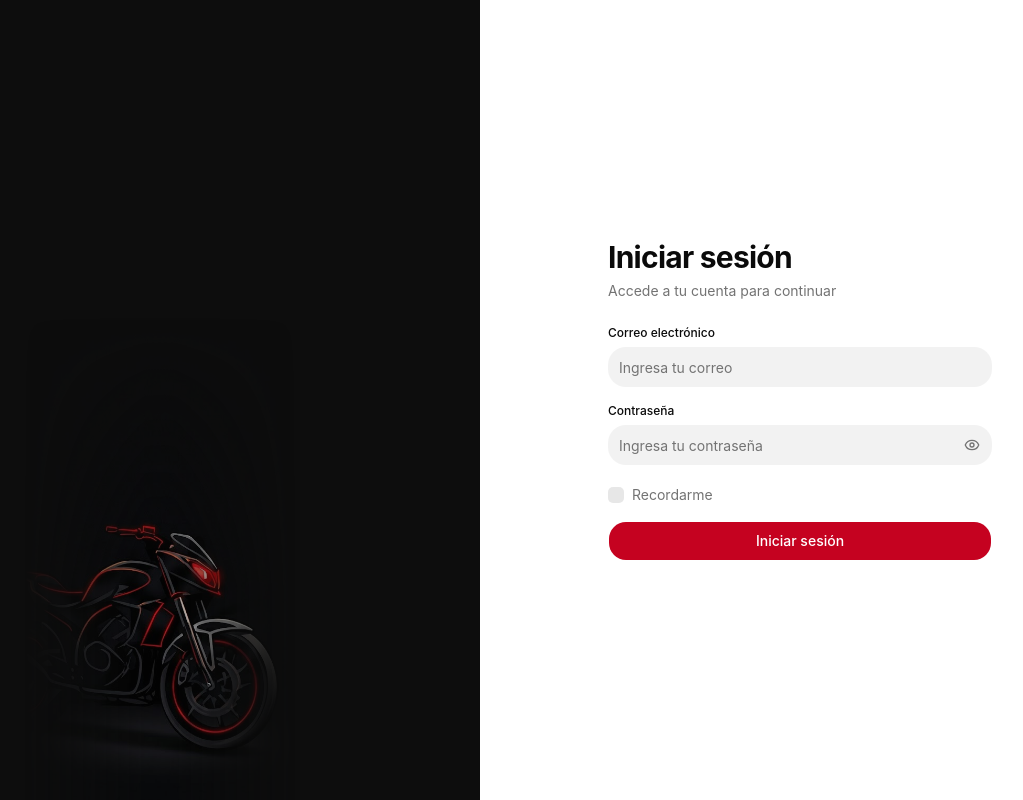
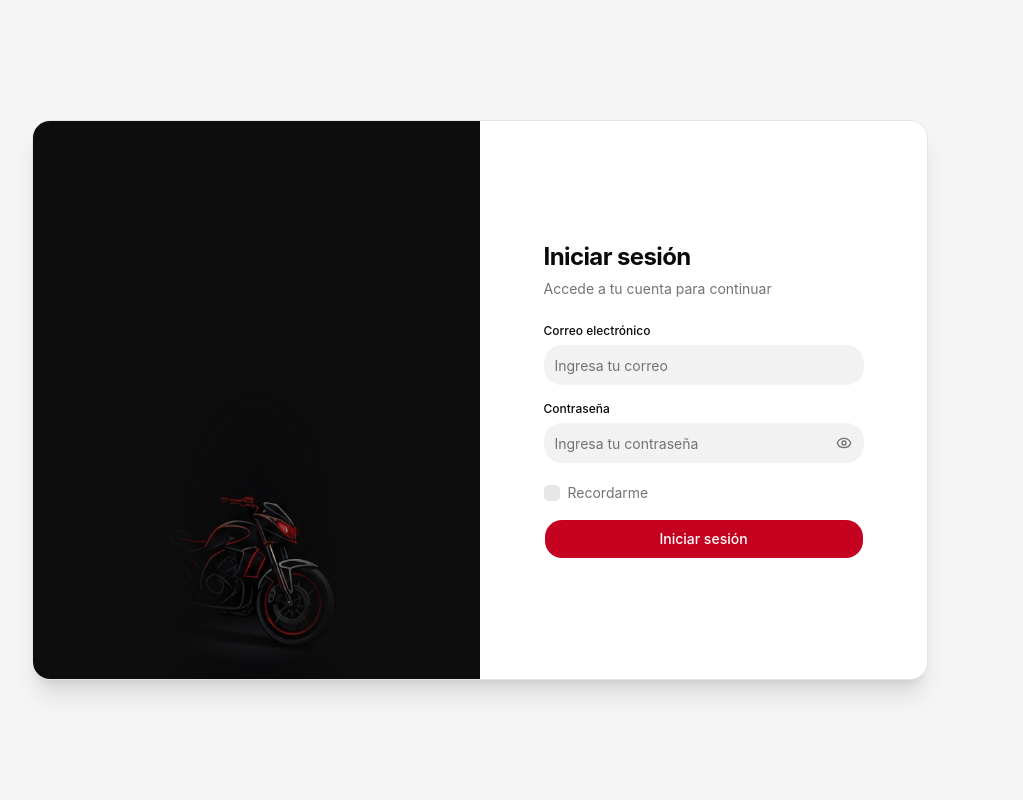
Before and after one commit to Jpblack90/mototrack-frontend, a React (Vite) app: page /login in a window 1280 px wide. Shown: the whole page, without its empty margins (160-1183 px from the left). Built offline with nearby package versions, Linux system fonts and the light colour scheme.

Commit message:
feat(ui): login como tarjeta centrada y compacta

```diff
--- a/src/pages/LoginPage.jsx
+++ b/src/pages/LoginPage.jsx
@@ -73,17 +73,19 @@ export default function LoginPage() {
   }
 
   return (
-    <div className="min-h-screen lg:h-screen lg:overflow-hidden grid lg:grid-cols-2 bg-background">
-      {/* ── COLUMNA IZQUIERDA — Panel de marca (oscuro, desktop) ── */}
+    <div className="min-h-screen bg-background lg:bg-muted flex flex-col lg:flex-row items-stretch lg:items-center justify-start lg:justify-center lg:p-6">
+      {/* ── TARJETA (desktop lg+) / FLUJO NORMAL (móvil < lg) ── */}
+      <div className="w-full flex-1 lg:flex-initial lg:max-w-4xl lg:h-140 grid lg:grid-cols-2 overflow-hidden lg:rounded-2xl lg:border lg:border-border bg-background lg:bg-card lg:shadow-xl">
+        {/* ── MITAD IZQUIERDA — Panel de marca (oscuro, desktop) ── */}
         <div className="relative hidden lg:flex flex-col overflow-hidden bg-sidebar">
           {/* Cabecera centrada: logo y lema animado */}
-        <div className="flex flex-col items-center pt-14 px-6 text-center z-10 shrink-0">
+          <div className="flex flex-col items-center pt-10 px-6 text-center z-10 shrink-0">
             <img
               src="/logo.png"
               alt="MotoTrack"
-            className="w-64 animate-splash-in"
+              className="w-48 animate-splash-in"
             />
-          <p className="mt-4 text-lg font-semibold text-sidebar-foreground animate-splash-tagline leading-snug">
+            <p className="mt-3 text-base font-semibold text-sidebar-foreground animate-splash-tagline leading-snug">
               Controla tu taller,
               <br />
               impulsa tu negocio
@@ -101,19 +103,19 @@ export default function LoginPage() {
           </div>
         </div>
 
-      {/* ── COLUMNA DERECHA — Formulario ── */}
-      <div className="flex flex-col min-h-screen lg:min-h-0">
+        {/* ── MITAD DERECHA — Formulario ── */}
+        <div className="flex flex-col flex-1 lg:flex-initial lg:h-full">
           {/* Franja superior solo en móvil/tablet (< lg) para contrastar el logo blanco */}
           <div className="lg:hidden flex items-center justify-center bg-sidebar py-4 px-4 shadow-xs">
             <img src="/logo.png" alt="MotoTrack" className="w-40" />
           </div>
 
-        {/* Formulario: en móvil arriba con pt-10, en desktop centrado */}
-        <div className="flex flex-1 items-start lg:items-center justify-center p-6 pt-10 sm:p-10 lg:p-10">
-          <div className="w-full max-w-sm space-y-6">
+          {/* Formulario: en móvil arriba con pt-10, en desktop centrado con p-10 */}
+          <div className="flex flex-1 items-start lg:items-center justify-center p-6 pt-10 lg:p-10">
+            <div className="w-full max-w-xs space-y-6">
               {/* Título y subtítulo */}
               <div className="space-y-1.5">
-              <h1 className="text-3xl font-bold tracking-tight text-foreground">
+                <h1 className="text-2xl font-bold tracking-tight text-foreground">
                   Iniciar sesión
                 </h1>
                 <p className="text-sm text-muted-foreground">
@@ -200,5 +202,6 @@ export default function LoginPage() {
           </div>
         </div>
       </div>
+    </div>
   );
 }
```
Also changed, not shown: 3 other files (tests, documents, lock files or other folders). Lines whose indentation alone changed are shown as unchanged.
